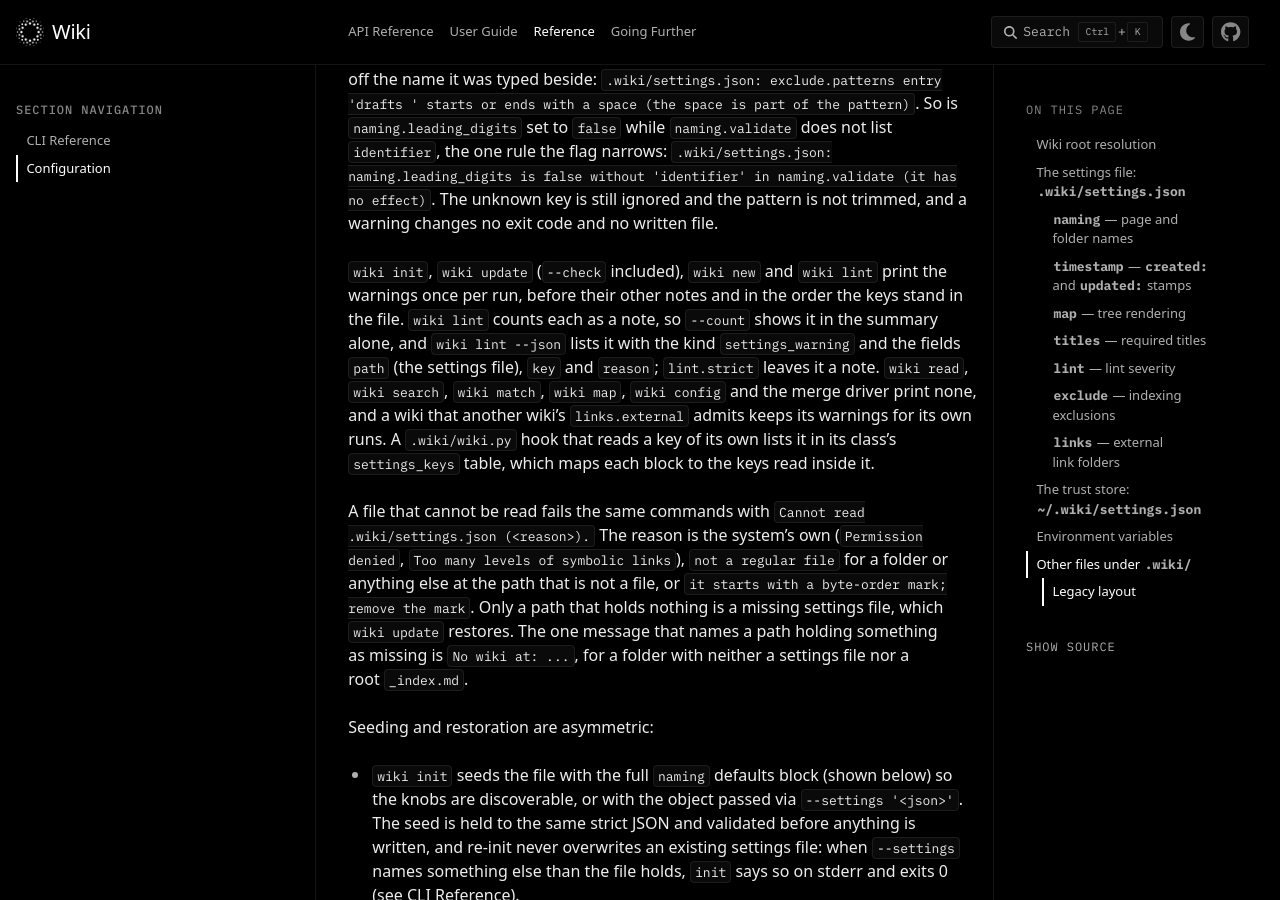
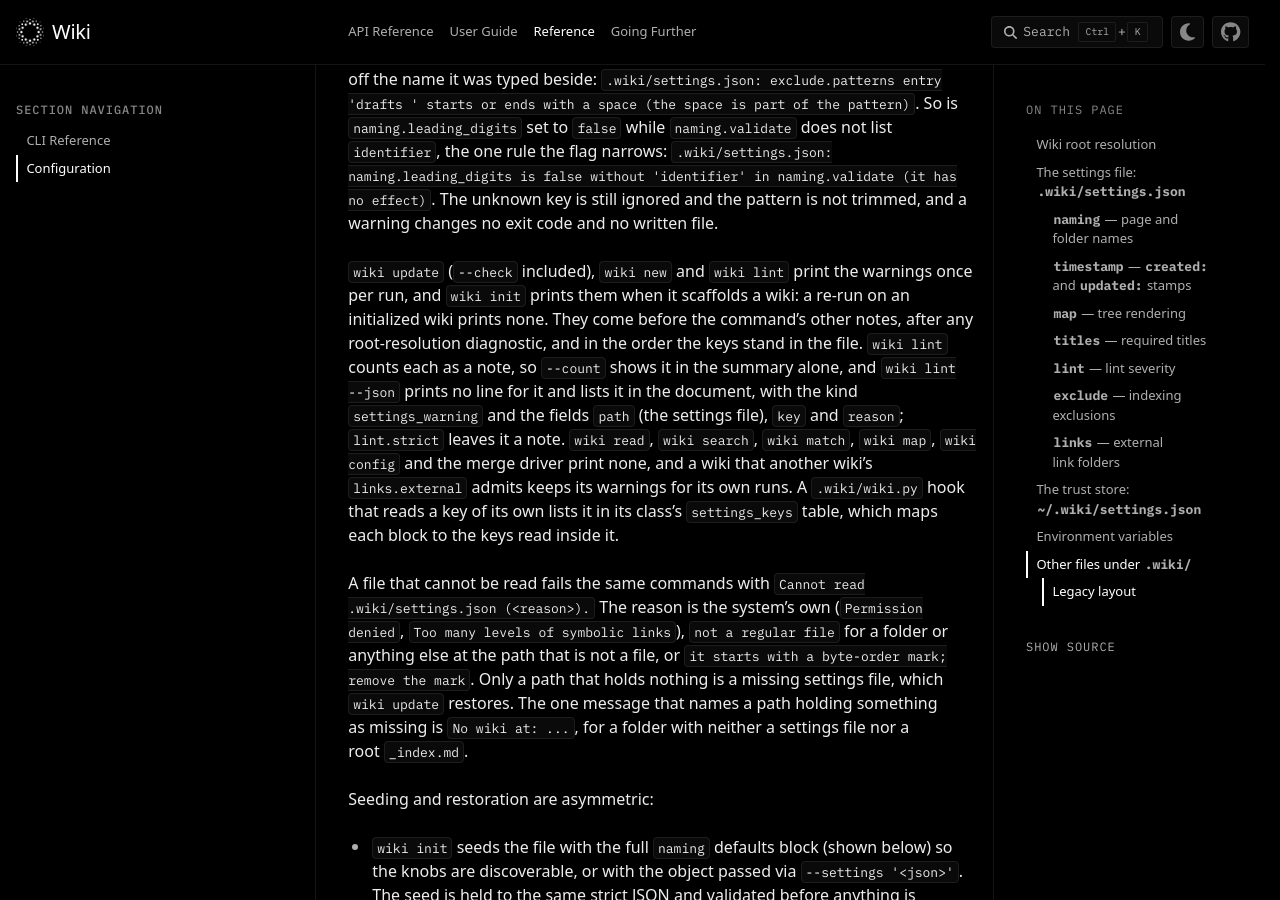
Before and after one commit to plasma-ai/wiki, a Sphinx documentation site: the page built from docs/configuration.rst, in a window 1280 px wide and 900 px high, scrolled down 2866 px. Built offline with Sphinx 7.4.7 and the PyData theme 0.15.4, drawn with Linux system fonts in a browser that asks for light colours; some web fonts are replaced; pages that are not in the unit, such as notebooks, are missing from menus; cross-references to code outside the pages are shown as plain code.

Commit message:
say where and when the settings warnings print
Three statements in the docs held only in the common case:

- `wiki init` prints the warnings when it scaffolds a wiki. A re-run on
  an initialized wiki returns before it reads the settings and prints
  none.
- The warnings come before the command's other notes, and after any
  root-resolution diagnostic, which prints while the root is found.
- `wiki lint --json` carries the warnings in its document and prints no
  line for them, and `wiki lint --count` only counts them.

The configuration and generation pages, the skill and the CHANGELOG now
say so.

Co-Authored-By: Claude Fable 5.2 <noreply@anthropic.com>

```diff
--- a/docs/configuration.rst
+++ b/docs/configuration.rst
@@ -125,11 +125,13 @@ without 'identifier' in naming.validate (it has no effect)``. The unknown key is
 still ignored and the pattern is not trimmed, and a warning changes no exit
 code and no written file.
 
-``wiki init``, ``wiki update`` (``--check`` included), ``wiki new`` and
-``wiki lint`` print the warnings once per run, before their other notes and in
-the order the keys stand in the file. ``wiki lint`` counts each as a note, so
-``--count`` shows it in the summary alone, and
-``wiki lint --json`` lists it with the kind ``settings_warning`` and the fields
+``wiki update`` (``--check`` included), ``wiki new`` and ``wiki lint`` print
+the warnings once per run, and ``wiki init`` prints them when it scaffolds a
+wiki: a re-run on an initialized wiki prints none. They come before the
+command's other notes, after any root-resolution diagnostic, and in the order
+the keys stand in the file. ``wiki lint`` counts each as a note, so ``--count``
+shows it in the summary alone, and ``wiki lint --json`` prints no line for it
+and lists it in the document, with the kind ``settings_warning`` and the fields
 ``path`` (the settings file), ``key`` and ``reason``; ``lint.strict`` leaves it
 a note. ``wiki read``, ``wiki search``, ``wiki match``, ``wiki map``,
 ``wiki config`` and the merge driver print none, and a wiki that another
```
Also changed, not shown: CHANGELOG.md (+3 -2 lines), docs/guide/generation.rst (+5 -4 lines), wiki/skills/wiki/SKILL.md (+2 -1 lines).
